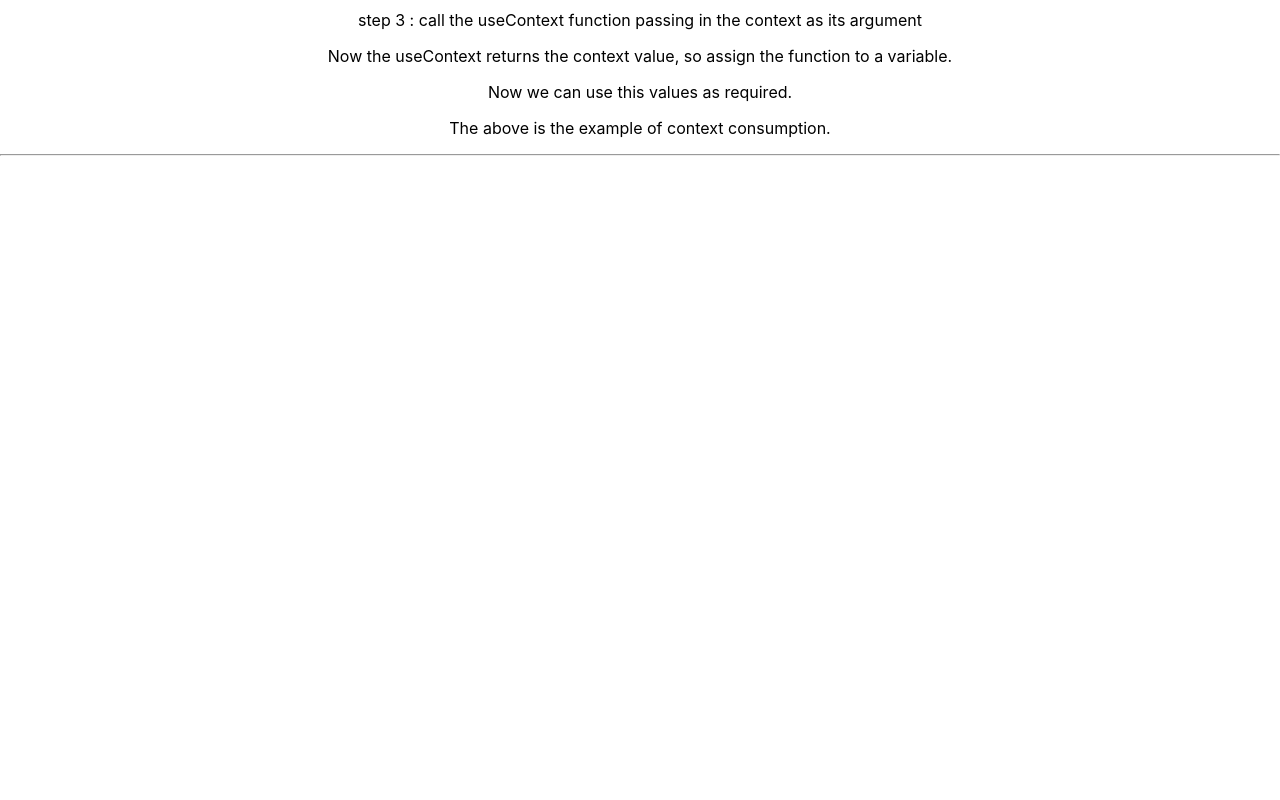
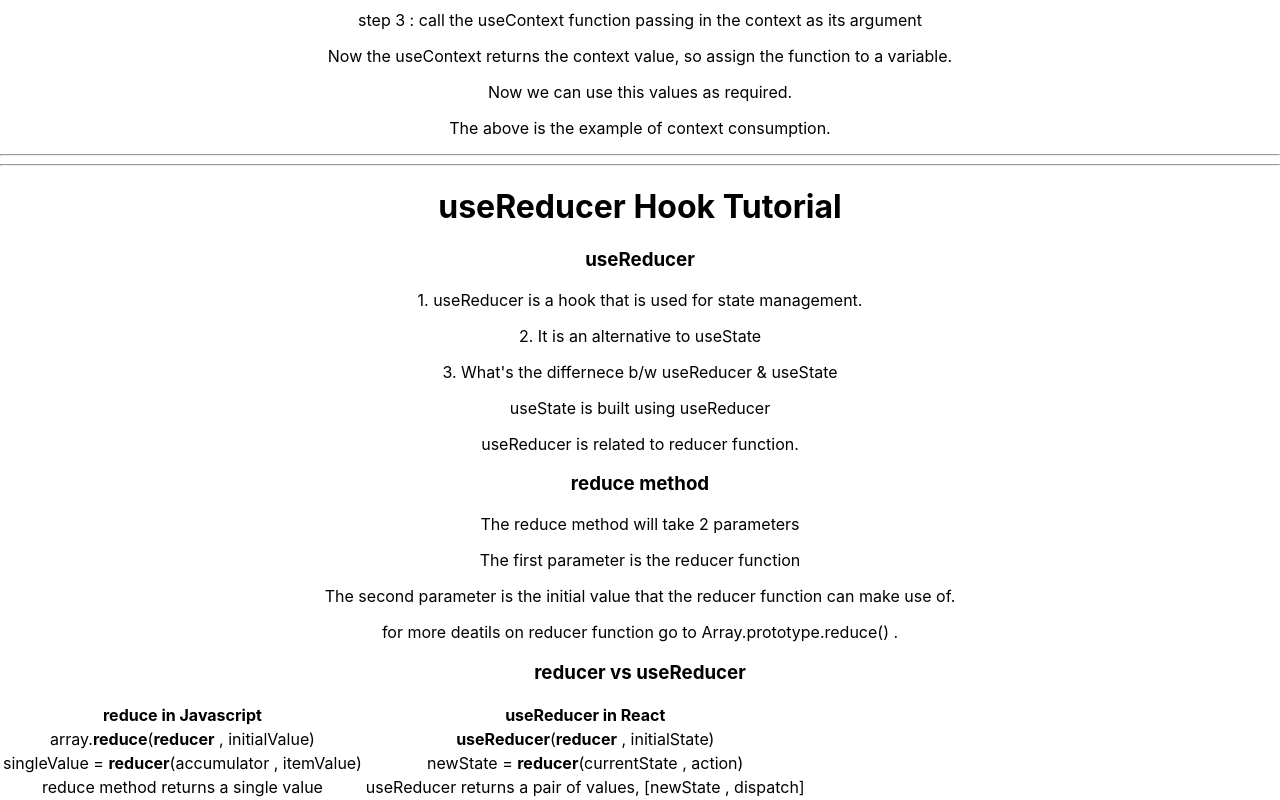
Before and after one commit to santosh-sanku/Hooks-Tutorials, a React (Create React App) app: page / in a window 1280 px wide. Shown: the part 4222-5022 px from the top of the page. Before the commit the page ends 4386 px from the top, so only its background shows below. Built offline with nearby package versions, Linux system fonts and the light colour scheme; no server answers.

Commit message:
18-useReducer-hook-intro

```diff
--- a/src/App.js
+++ b/src/App.js
@@ -7,6 +7,7 @@ import HookMouse from "./components/effectExample/HookMouse";
 import IntervalHookCounter from "./components/effectExample/IntervalHookCounter";
 import Main from "./components/effectExample/Main";
 import MouseContainer from "./components/effectExample/MouseContainer";
+import IntroReducer from "./components/reducerExamples/IntroReducer";
 import IndexState from "./components/stateExample/IndexState";
 
 function App() {
@@ -32,6 +33,8 @@ function App() {
       <DataFetchingByIdButton />
       <hr />
       <MainContext />
+      <hr />
+      <IntroReducer />
     </div>
   );
 }
--- /dev/null
+++ b/src/components/reducerExamples/IntroReducer.jsx
@@ -0,0 +1,57 @@
+import React from "react";
+
+const IntroReducer = () => {
+  return (
+    <div>
+      <h1>useReducer Hook Tutorial</h1>
+
+      <h3>useReducer</h3>
+      <p>1. useReducer is a hook that is used for state management.</p>
+      <p>2. It is an alternative to useState</p>
+      <p>3. What's the differnece b/w useReducer & useState</p>
+      <p>useState is built using useReducer</p>
+      <p>useReducer is related to reducer function.</p>
+
+      <h3>reduce method</h3>
+      <p>The reduce method will take 2 parameters</p>
+      <p>The first parameter is the reducer function</p>
+      <p>
+        The second parameter is the initial value that the reducer function can
+        make use of.
+      </p>
+      <p>
+        for more deatils on reducer function go to Array.prototype.reduce() .
+      </p>
+
+      <h3>reducer vs useReducer</h3>
+      <table>
+        <tr>
+          <th>reduce in Javascript</th>
+          <th>useReducer in React</th>
+        </tr>
+        <tr>
+          <td>
+            array.<b>reduce</b>(<b>reducer</b> , initialValue)
+          </td>
+          <td>
+            <b>useReducer</b>(<b>reducer</b> , initialState)
+          </td>
+        </tr>
+        <tr>
+          <td>
+            singleValue = <b>reducer</b>(accumulator , itemValue)
+          </td>
+          <td>
+            newState = <b>reducer</b>(currentState , action)
+          </td>
+        </tr>
+        <tr>
+          <td>reduce method returns a single value</td>
+          <td>useReducer returns a pair of values, [newState , dispatch]</td>
+        </tr>
+      </table>
+    </div>
+  );
+};
+
+export default IntroReducer;
```
